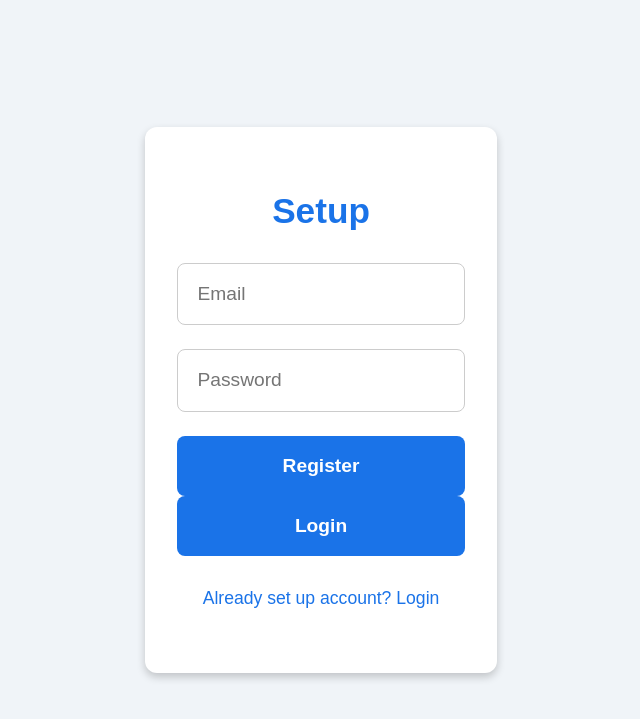
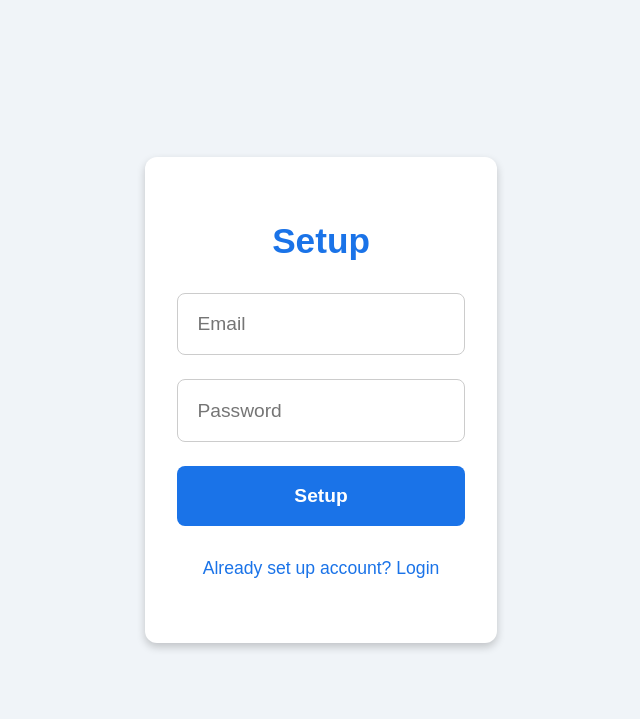
Before and after one commit to Syd4r/dataMule, a Flask app: template templates/setup.html in a window 1280 px wide. Shown: the top 719 px of the page, without its empty margins (319-959 px from the left). Run offline with Flask 2, Linux system fonts and the light colour scheme; the template is opened without the code that fills it: most values are stand-ins (such as "Sample title", 1, 10 or a date in 2020).

Commit message:
Some small bugfixes with the setup

```diff
--- a/templates/base/base_login.html
+++ b/templates/base/base_login.html
@@ -24,7 +24,7 @@
 
         <form action="{% block form_action %}{% endblock %}" method="post">
           {% block form_fields %}{% endblock %}
-          <button type="submit">{% block button_text %}Login{% endblock %}</button>
+          <button type="submit" name="token" value="{{token}}">{% block button_text %}Login{% endblock %}</button>
         </form>
 
         <div class="extra-links">
--- a/templates/setup.html
+++ b/templates/setup.html
@@ -6,8 +6,8 @@
 {% block form_fields %}
   <input type="text" name="email" placeholder="Email" required>
   <input type="password" name="password" placeholder="Password" required>
-  <button type="submit" name="token" value="{{ token }}">Register</button>
 {% endblock %}
+{% block button_text %}Setup{% endblock %}
 {% block extra_links %}
   <a href="{{ url_for('auth.login') }}">Already set up account? Login</a>
 {% endblock %}
```
